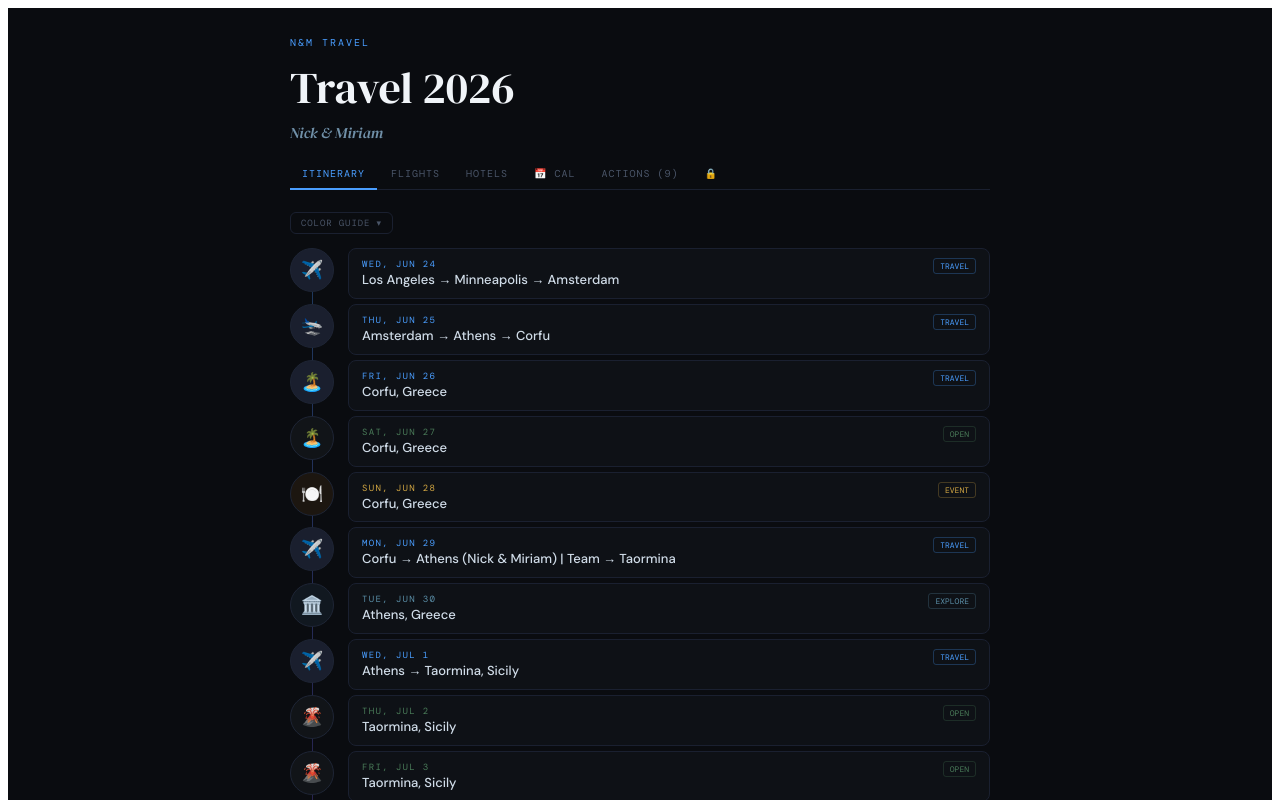
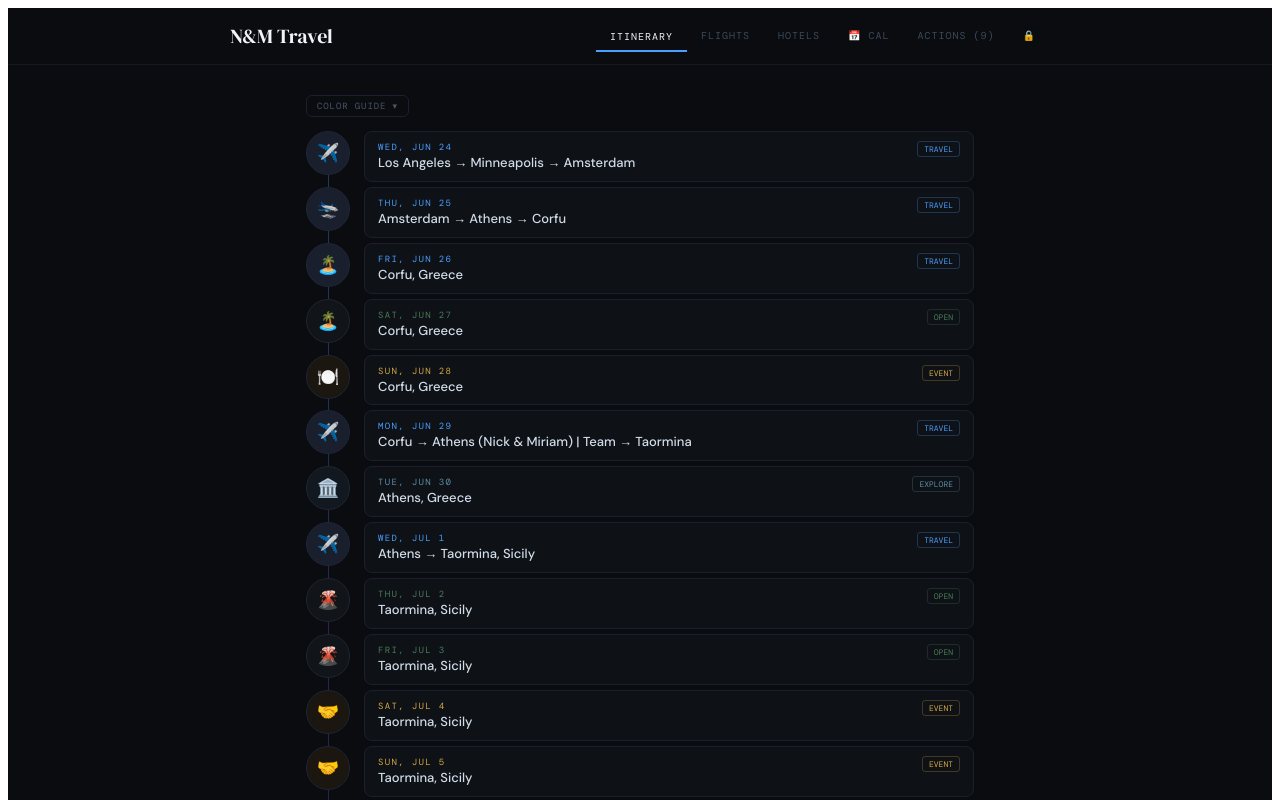
Before and after one commit to nkislinger/nm-travel, a React (Vite) app in the folder nm-travel/: page / in a window 1280 px wide. Shown: the top 800 px of the page. Built offline with nearby package versions, Linux system fonts and the light colour scheme.

Commit message:
Update App.jsx

```diff
--- a/nm-travel/src/App.jsx
+++ b/nm-travel/src/App.jsx
@@ -291,24 +291,25 @@ export default function App() {
   ];
 
   return (
-    <div style={{ fontFamily:"'DM Sans','Segoe UI',sans-serif", background:"#0a0c10", minHeight:"100vh", padding:"28px 16px", color:"#e2e8f0" }}>
+    <div style={{ fontFamily:"'DM Sans','Segoe UI',sans-serif", background:"#0a0c10", minHeight:"100vh", color:"#e2e8f0" }}>
       <style>{`@import url('https://fonts.googleapis.com/css2?family=DM+Sans:wght@300;400;500;600&family=DM+Serif+Display:ital@0;1&family=DM+Mono:wght@400;500&display=swap'); *{box-sizing:border-box} .dc{transition:all .2s;cursor:pointer} .dc:hover{transform:translateX(3px)} .ir{animation:fi .15s ease} .tb{cursor:pointer;border:none;background:none;transition:all .15s} .cb{cursor:pointer;border:none;transition:all .15s;text-decoration:none} .cb:hover{opacity:.8} @keyframes fi{from{opacity:0;transform:translateY(-4px)}to{opacity:1;transform:translateY(0)}}`}</style>
 
-      <div style={{ maxWidth:700, margin:"0 auto 20px" }}>
-        <div style={{ fontFamily:"'DM Mono',monospace", fontSize:10, letterSpacing:"0.2em", color:"#4a9eff", textTransform:"uppercase", marginBottom:8 }}>N&amp;M TRAVEL</div>
-        <h1 style={{ fontFamily:"'DM Serif Display',serif", fontSize:"clamp(28px,5vw,44px)", fontWeight:400, margin:"0 0 4px", color:"#f0f4f8" }}>Travel 2026</h1>
-        <div style={{ fontFamily:"'DM Serif Display',serif", fontStyle:"italic", color:"#7090a8", fontSize:15, marginBottom:16 }}>Nick & Miriam</div>
-        <div style={{ display:"flex", gap:2, borderBottom:"1px solid #1a2030", flexWrap:"wrap", alignItems:"flex-end" }}>
-          {tabs.map(t => (
-            <button key={t.key} className="tb" onClick={() => setActiveTab(t.key)}
-              style={{ padding:"8px 12px", fontFamily:"'DM Mono',monospace", fontSize:10, letterSpacing:"0.1em", textTransform:"uppercase", color: activeTab===t.key?"#4a9eff":"#4a5568", borderBottom: activeTab===t.key?"2px solid #4a9eff":"2px solid transparent", marginBottom:-1 }}>
-              {t.label}
-            </button>
-          ))}
+      {/* Sticky nav bar */}
+      <div style={{ borderBottom:"1px solid #141820", background:"#0a0c10", position:"sticky", top:0, zIndex:100 }}>
+        <div style={{ maxWidth:860, margin:"0 auto", padding:"0 20px", display:"flex", alignItems:"center", justifyContent:"space-between", height:56 }}>
+          <div style={{ fontFamily:"'DM Serif Display',serif", fontSize:20, color:"#f0f4f8" }}>N&amp;M Travel</div>
+          <div style={{ display:"flex", gap:0 }}>
+            {tabs.map(t => (
+              <button key={t.key} className="tb" onClick={() => setActiveTab(t.key)}
+                style={{ padding:"8px 14px", fontFamily:"'DM Mono',monospace", fontSize:10, letterSpacing:"0.1em", textTransform:"uppercase", color: activeTab===t.key?"#f0f4f8":"#3a4a5a", borderBottom: activeTab===t.key?"2px solid #4a9eff":"2px solid transparent", paddingBottom: activeTab===t.key?"6px":"8px" }}>
+                {t.label}
+              </button>
+            ))}
+          </div>
         </div>
       </div>
 
-      <div style={{ maxWidth:700, margin:"0 auto" }}>
+      <div style={{ maxWidth:700, margin:"0 auto", padding:"28px 16px" }}>
 
         {activeTab === "itinerary" && (
           <div>
@@ -551,7 +552,7 @@ export default function App() {
         )}
 
       </div>
-      <div style={{ maxWidth:700, margin:"28px auto 0", textAlign:"center", fontFamily:"'DM Mono',monospace", fontSize:9, color:"#2d3a4a", letterSpacing:"0.1em" }}>N&amp;M TRAVEL · 2026</div>
+      <div style={{ textAlign:"center", padding:"28px 16px", fontFamily:"'DM Mono',monospace", fontSize:9, color:"#2d3a4a", letterSpacing:"0.1em" }}>N&amp;M TRAVEL · 2026</div>
     </div>
   );
 }
```
